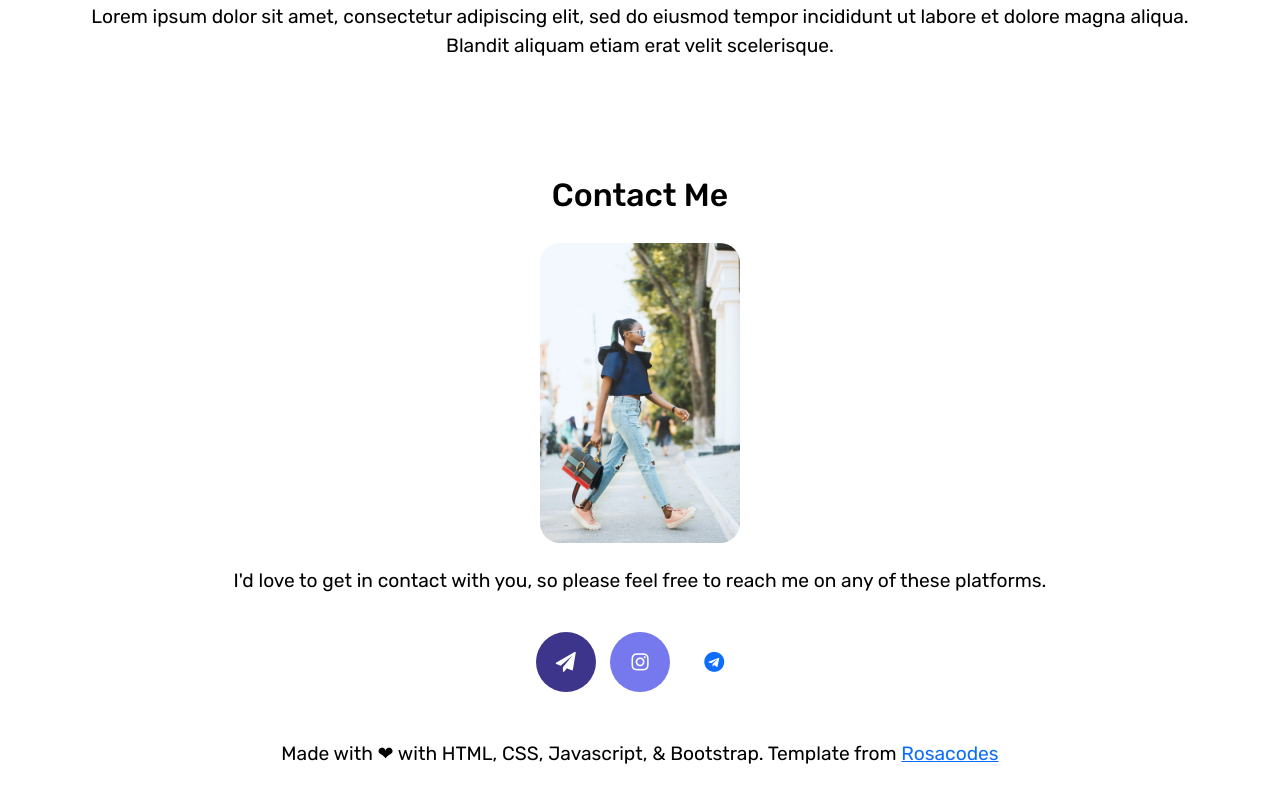
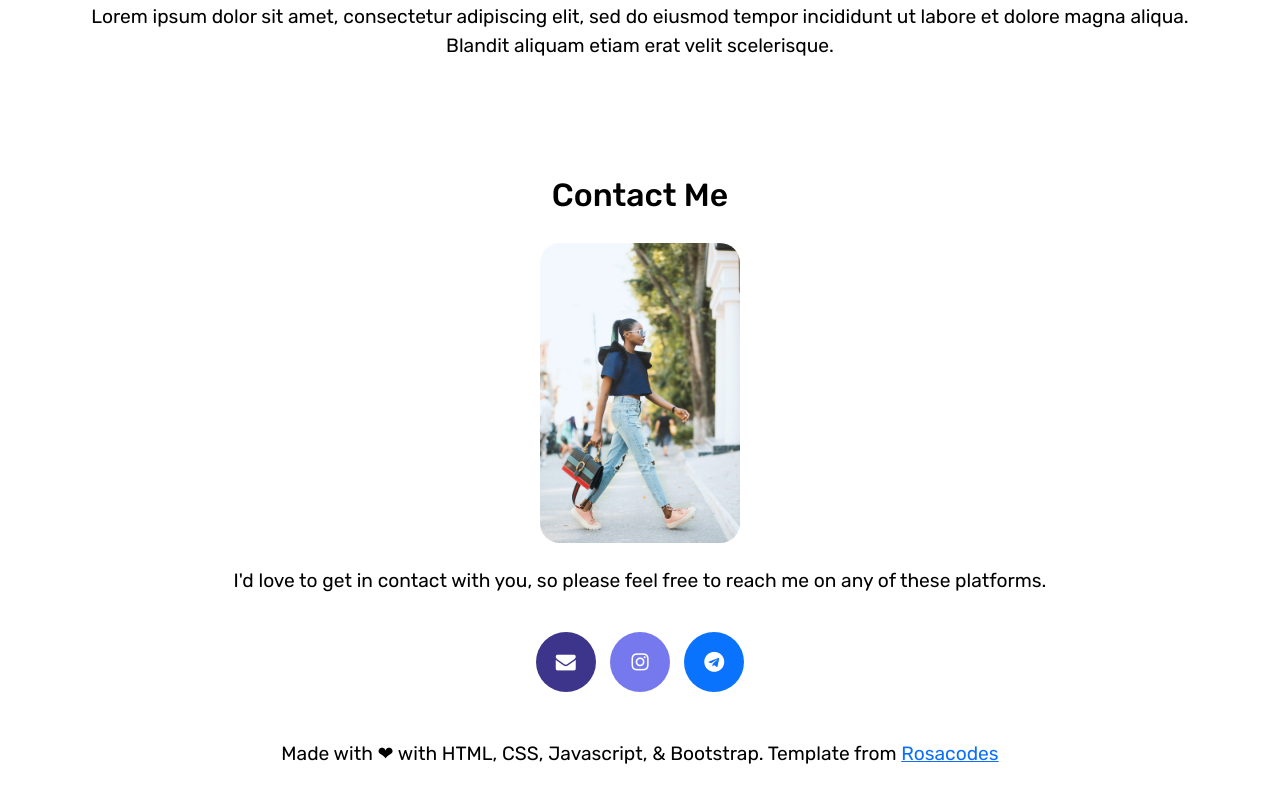
Before and after one commit to mariiakatkova/-mariiakatkova.github.io, a plain HTML site: page index.html in a window 1280 px wide. Shown: the part 6381-7183 px from the top of the page. Drawn offline with nearby package versions, Linux system fonts and the light colour scheme.

Commit message:
update contacts

```diff
--- a/index.html
+++ b/index.html
@@ -255,7 +255,7 @@
 
         <p style="padding-bottom: 20px;">I'd love to get in contact with you, so please feel free to reach me on any of these platforms. </p>
 
-        <a href="mailto:marie.katkova92@gmail.com" class="fa fa-paper-plane" style="margin-right: 10px"></a>
+        <a href="mailto:marie.katkova92@gmail.com" class="fa fa-envelope" style="margin-right: 10px"></a>
         <a href="https://www.instagram.com/ADDYOURINSTAGRAM/" target="_blank" rel="noopener noreferrer" class="fa fa-instagram" style="margin-right: 10px"></a>
         <a href="https://telegram.com/ADDYOURGITHUB" target="_blank" rel="noopener noreferrer" class="fa fa-telegram"></a>
 
--- a/styles.css
+++ b/styles.css
@@ -173,7 +173,7 @@ ul {
   opacity: 0.7;
 }
 
-.fa-paper-plane {
+.fa-envelope {
   background: #3D348B;
   color: white;
 }
@@ -183,7 +183,7 @@ ul {
   color: white;
 }
 
-.fa-github {
+.fa-telegram {
   background: #0973fd;
   color: white;
 }
```
